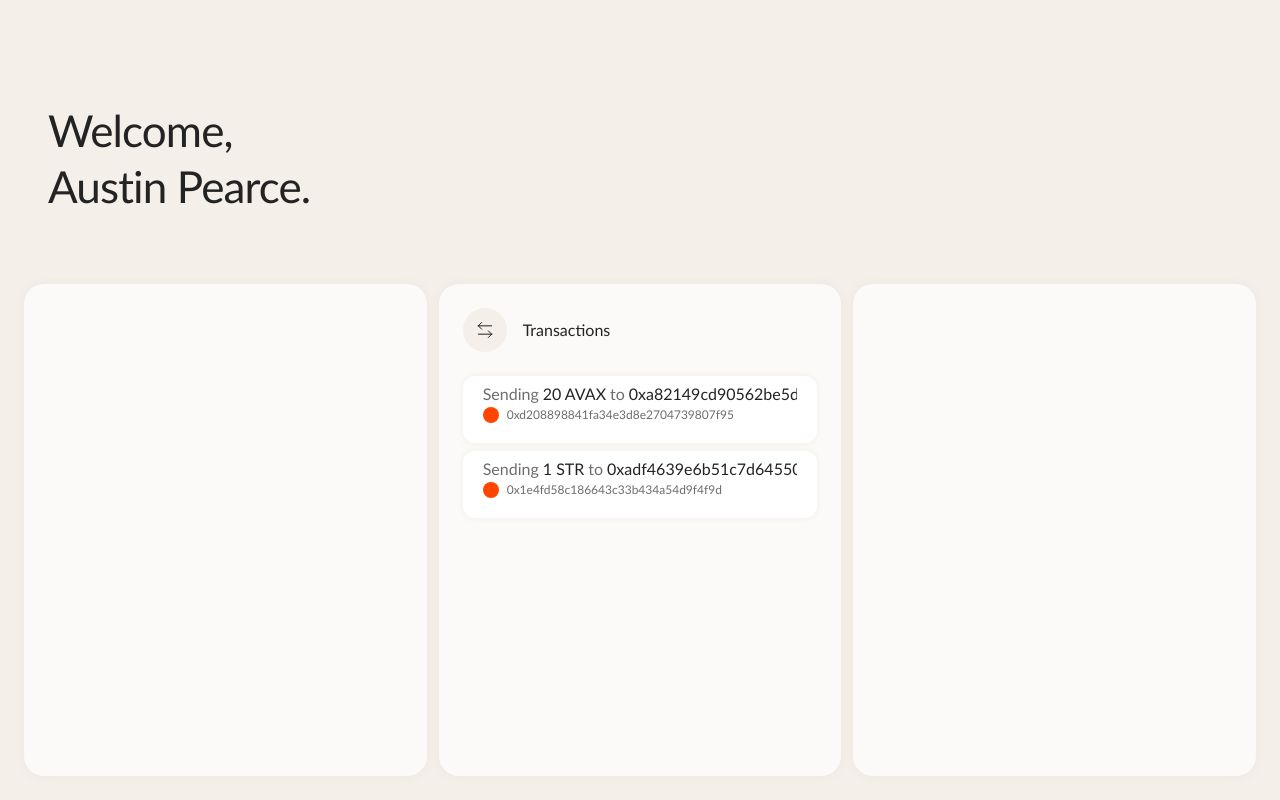
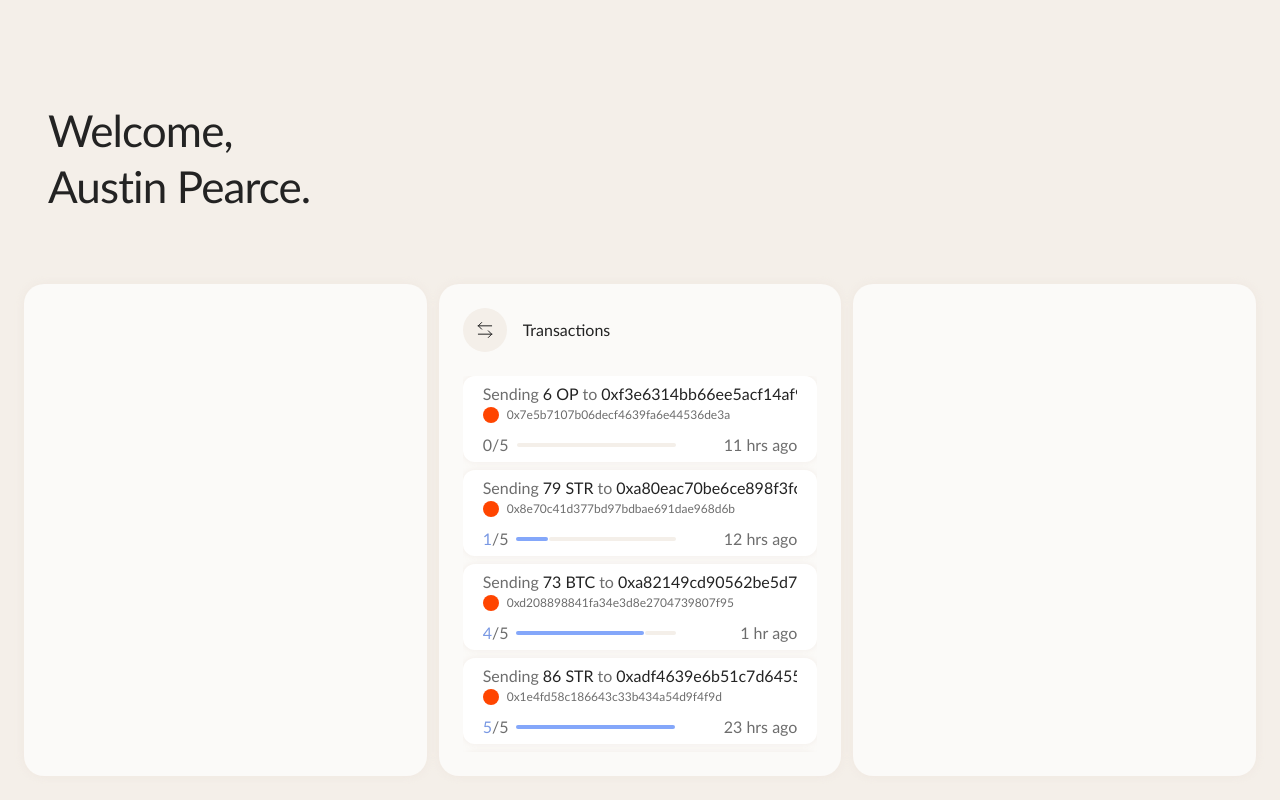
Before and after one commit to JukeboxRhino/cubist-take-home, a React (Create React App) app: page / in a window 1280 px wide. Built offline with nearby package versions, Linux system fonts and the light colour scheme.

Commit message:
finished pending transaction view

```diff
--- a/src/App.css
+++ b/src/App.css
@@ -1,6 +1,8 @@
 :root {
   /* Colors */
   --base-white: #ffffff;
+  --blue-sky: #84A7FA;
+  --blue-sky-600: #7998E3;
   --charcoal: #232323;
   --secondary-charcoal-400: #6D6D6D;
   --secondary-sand-50: #FBFAF8;
--- /dev/null
+++ b/src/ProgressBar.css
@@ -0,0 +1,20 @@
+.progress-bar {
+  display: inline-flex;
+  flex: 1 0 160px;
+  gap: 1px;
+  height: 4px;
+  max-width: 160px;
+}
+
+.progress-bar div {
+  border-radius: 2px;
+  height: 100%;
+}
+
+.progress-bar .active {
+  background-color: var(--blue-sky);
+}
+
+.progress-bar .remaining {
+  background-color: var(--secondary-sand-200);
+}
--- /dev/null
+++ b/src/ProgressBar.tsx
@@ -0,0 +1,16 @@
+import React from 'react';
+import './ProgressBar.css';
+
+function ProgressBar({ value }: { value: number }) {
+  const cappedValue = Math.max(Math.min(100, value), 0) * 100;
+  const width1 = `${cappedValue}%`;
+  const width2 = `${100 - cappedValue}%`;
+  return (
+    <div className='progress-bar'>
+      <div className='active' style={{ width: width1 }}></div>
+      <div className="remaining" style={{ width: width2 }}></div>
+    </div>
+  )
+}
+
+export default ProgressBar;
--- a/src/Transaction.css
+++ b/src/Transaction.css
@@ -28,6 +28,20 @@
   margin-bottom: 12px;
 }
 
+.transaction .footer {
+  align-items: center;
+  display: flex;
+  gap: var(--flex-gap-small);
+}
+
+.transaction .footer .approvals .active {
+  color: var(--blue-sky-600);
+}
+
+.transaction .footer .timestamp {
+  margin-left: auto;
+}
+
 .fake-coin-logo {
   background-color: orangered;
   border-radius: 100%;
--- a/src/Transaction.tsx
+++ b/src/Transaction.tsx
@@ -1,7 +1,9 @@
 import React from 'react';
 import Address from './Address';
+import ProgressBar from './ProgressBar';
 import { Transaction } from './util/use-data';
 import './Transaction.css';
+import classNames from 'classnames';
 
 interface TransactionProps {
   transaction: Transaction
@@ -20,6 +22,16 @@ function TransactionComponent({ transaction }: TransactionProps) {
         <div className='fake-coin-logo'></div>
         <Address address={transaction.sender} />
       </div>
+      <div className='footer'>
+        <span className='approvals'>
+          <span className={classNames({ active: transaction.approvals.received > 0 })}>
+            {transaction.approvals.received}
+          </span>
+          <span>/{transaction.approvals.required}</span>
+        </span>
+        <ProgressBar value={transaction.approvals.received / transaction.approvals.required} />
+        <span className='timestamp'>{transaction.timestamp} hr{transaction.timestamp !== 1 && 's'} ago</span>
+      </div>
     </div>
   );
 }
--- a/src/TransactionsWidget.css
+++ b/src/TransactionsWidget.css
@@ -19,6 +19,7 @@
   flex: 1 1 0;
   flex-direction: column;
   gap: var(--flex-gap-small);
+  overflow: auto;
 }
 
 .icon-circle {
--- a/src/TransactionsWidget.tsx
+++ b/src/TransactionsWidget.tsx
@@ -10,12 +10,7 @@ interface TransactionsProps {
   transactions?: Transaction[]
 }
 
-type TabTypes = 'pending' | 'history'
-
-const isTransactionPending = (tx: Transaction) => {
-  return !tx.approvals.some((approval) => approval === false)
-    && tx.approvals.some((approval) => approval === null);
-}
+type TabTypes = 'pending' | 'history';
 
 function TransactionsWidget({ loading, transactions }: TransactionsProps) {
   const [activeTab, setActiveTab] = useState<TabTypes>('pending');
@@ -24,9 +19,9 @@ function TransactionsWidget({ loading, transactions }: TransactionsProps) {
     if (activeTab === 'pending') {
       // A transaction is "pending" in this case if there are no rejections
       // and we are waiting on at least one approval
-      return isTransactionPending(tx);
+      return !tx.submitted;
     } else if (activeTab === 'history') {
-      return !isTransactionPending(tx);
+      return tx.submitted;
     }
   }),
     [activeTab, transactions]
--- a/src/WelcomeHeader.css
+++ b/src/WelcomeHeader.css
@@ -21,7 +21,7 @@
 /* Desktop-specific styles */
 @media (min-width: 1280px) {
   .welcome-header {
-    height: 220px;
+    min-height: 220px;
     padding: 0 24px;
 
     font-size: 44px;
--- a/src/Widgets.css
+++ b/src/Widgets.css
@@ -2,7 +2,8 @@
   /* In a real scenario where we weren't hiding the other widgets in a mobile view, */
   /* we would switch to flex-direction: column here. */
   display: flex;
-  flex-grow: 1;
+  flex: 1 1 0;
+  min-height: 0;
   gap: 12px;
 }
 
--- a/src/util/use-data.ts
+++ b/src/util/use-data.ts
@@ -9,9 +9,11 @@ export interface Transaction {
   // between 1-24 and use that as "- hours ago". In a real environment, I would
   // use/create a component that can be passed a timestamp and renders a user-friendly
   // string.
-  approvals: (boolean | null)[]; // These would be more detailed in a real app,
-  // probably with user IDs. In this case null means an approval/rejection was
-  // not received yet, false means rejected, true means approved.
+  submitted: boolean;
+  approvals: {
+    received: number;
+    required: number;
+  }
 }
 
 export interface AppData {
@@ -25,31 +27,29 @@ const mockCurrencies = ['BTC', 'OP', 'AVAX', 'STR', 'SUI'];
 
 const randomHexString = () => Math.floor(Math.random() * Math.pow(2, 32)).toString(16);
 
-const generateMockTransaction = (): Transaction => {
+const generateMockTransaction = (submitted: boolean = false): Transaction => {
   return {
     unit: mockCurrencies[Math.floor(Math.random() * mockCurrencies.length)],
     value: Math.floor(Math.random() * 100).toString(),
     sender: `0x${randomHexString()}${randomHexString()}${randomHexString()}${randomHexString()}`,
     receiver: `0x${randomHexString()}${randomHexString()}${randomHexString()}${randomHexString()}`,
     timestamp: Math.ceil(Math.random() * 24),
-    approvals: new Array(5).fill(null).map(() => {
-      const rand = Math.random();
-      if (rand < 0.5) {
-        return true;
-      } else if (rand < 0.9) {
-        return null;
-      } else {
-        return false;
-      }
-    })
+    submitted,
+    approvals: {
+      received: Math.floor(Math.random() * 6),
+      required: 5
+    }
   };
 };
+
+const pendingTransactions = new Array(5).fill(null).map(generateMockTransaction);
+const submittedTransactions = new Array(8).fill(null).map(() => generateMockTransaction(true));
 
 const mockData: AppData = {
   user: {
     displayName: 'Austin Pearce'
   },
-  transactions: new Array(5).fill(null).map(generateMockTransaction)
+  transactions: [...pendingTransactions, ...submittedTransactions]
 };
 
 /**
```
